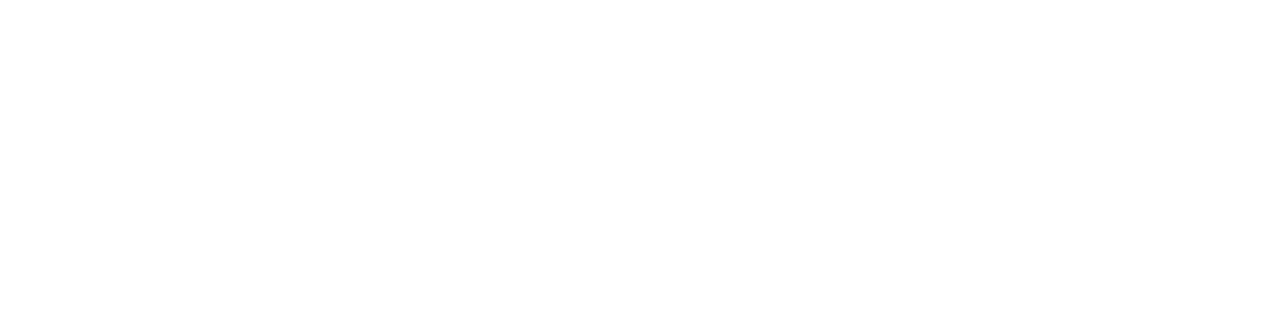
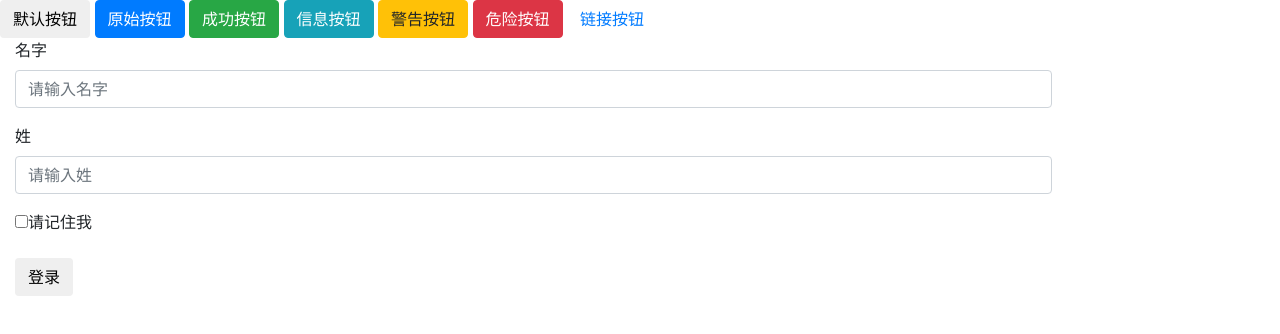
Before and after one commit to Elfsong/SPM, a plain HTML site: page index.html in a window 1280 px wide. Drawn offline with nearby package versions, Linux system fonts and the light colour scheme.

Commit message:
Import Bootstrap

```diff
--- a/index.html
+++ b/index.html
@@ -2,9 +2,53 @@
 <html lang="en">
 <head>
     <meta charset="UTF-8">
+    <link rel="stylesheet" href="/css">
+    <link rel="stylesheet" href="https://stackpath.bootstrapcdn.com/bootstrap/4.1.3/css/bootstrap.min.css" integrity="sha384-MCw98/SFnGE8fJT3GXwEOngsV7Zt27NXFoaoApmYm81iuXoPkFOJwJ8ERdknLPMO" crossorigin="anonymous">
+    <script src="https://stackpath.bootstrapcdn.com/bootstrap/4.1.3/js/bootstrap.min.js" integrity="sha384-ChfqqxuZUCnJSK3+MXmPNIyE6ZbWh2IMqE241rYiqJxyMiZ6OW/JmZQ5stwEULTy" crossorigin="anonymous"></script>
     <title>Title</title>
 </head>
 <body>
-
+    <!-- 标准的按钮 -->
+    <button type="button" class="btn btn-default">默认按钮</button>
+    <!-- 提供额外的视觉效果，标识一组按钮中的原始动作 -->
+    <button type="button" class="btn btn-primary">原始按钮</button>
+    <!-- 表示一个成功的或积极的动作 -->
+    <button type="button" class="btn btn-success">成功按钮</button>
+    <!-- 信息警告消息的上下文按钮 -->
+    <button type="button" class="btn btn-info">信息按钮</button>
+    <!-- 表示应谨慎采取的动作 -->
+    <button type="button" class="btn btn-warning">警告按钮</button>
+    <!-- 表示一个危险的或潜在的负面动作 -->
+    <button type="button" class="btn btn-danger">危险按钮</button>
+    <!-- 并不强调是一个按钮，看起来像一个链接，但同时保持按钮的行为 -->
+    <button type="button" class="btn btn-link">链接按钮</button>
+    <form class="form-horizontal" role="form">
+        <div class="form-group">
+            <label for="firstname" class="col-sm-2 control-label">名字</label>
+            <div class="col-sm-10">
+                <input type="text" class="form-control" id="firstname" placeholder="请输入名字">
+            </div>
+        </div>
+        <div class="form-group">
+            <label for="lastname" class="col-sm-2 control-label">姓</label>
+            <div class="col-sm-10">
+                <input type="text" class="form-control" id="lastname" placeholder="请输入姓">
+            </div>
+        </div>
+        <div class="form-group">
+            <div class="col-sm-offset-2 col-sm-10">
+                <div class="checkbox">
+                    <label>
+                        <input type="checkbox">请记住我
+                    </label>
+                </div>
+            </div>
+        </div>
+        <div class="form-group">
+            <div class="col-sm-offset-2 col-sm-10">
+                <button type="submit" class="btn btn-default">登录</button>
+            </div>
+        </div>
+    </form>
 </body>
 </html>
```
